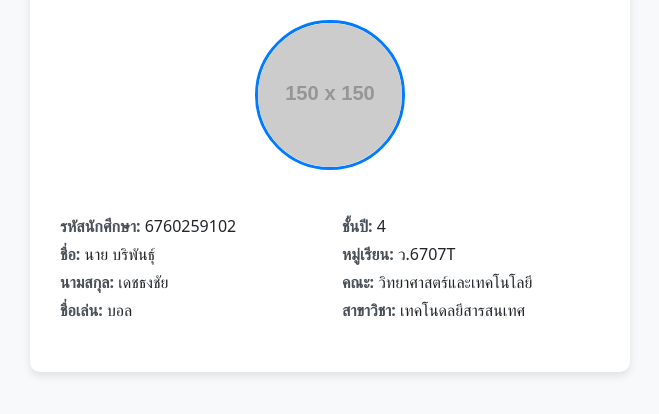
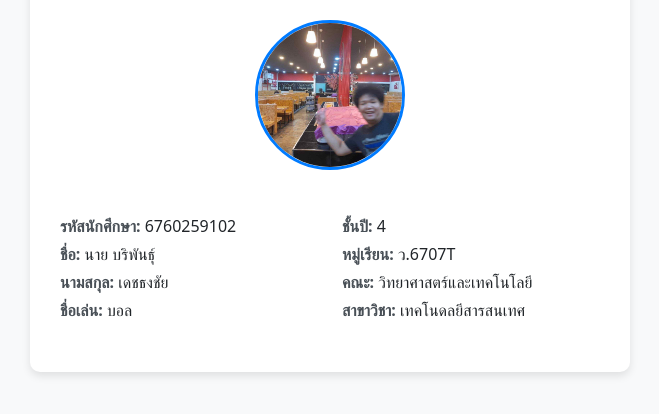
Before and after one commit to BORIDOS/MySide, a plain HTML site: page index.html in a window 1280 px wide. Shown: the part 122-536 px from the top of the page, without its empty margins (310-969 px from the left). Drawn offline with nearby package versions, Linux system fonts and the light colour scheme; placeholder pictures from the web are drawn by us.

Commit message:
Update index.html

```diff
--- a/index.html
+++ b/index.html
@@ -39,7 +39,7 @@
     <div class="container">
         <div class="profile-card text-center">
             <h2 class="mb-4">ข้อมูลส่วนตัวนักศึกษา</h2>
-            <img src="https://via.placeholder.com/150" class="profile-img" alt="รูปโปรไฟล์">
+            <img src="std.jpg" class="profile-img" alt="รูปโปรไฟล์">
             <div class="row text-start mt-4">
                 <div class="col-md-6 mb-3">
                     <p class="mb-1"><span class="info-label">รหัสนักศึกษา:</span> <span class="info-value">6760259102</span></p>
```
